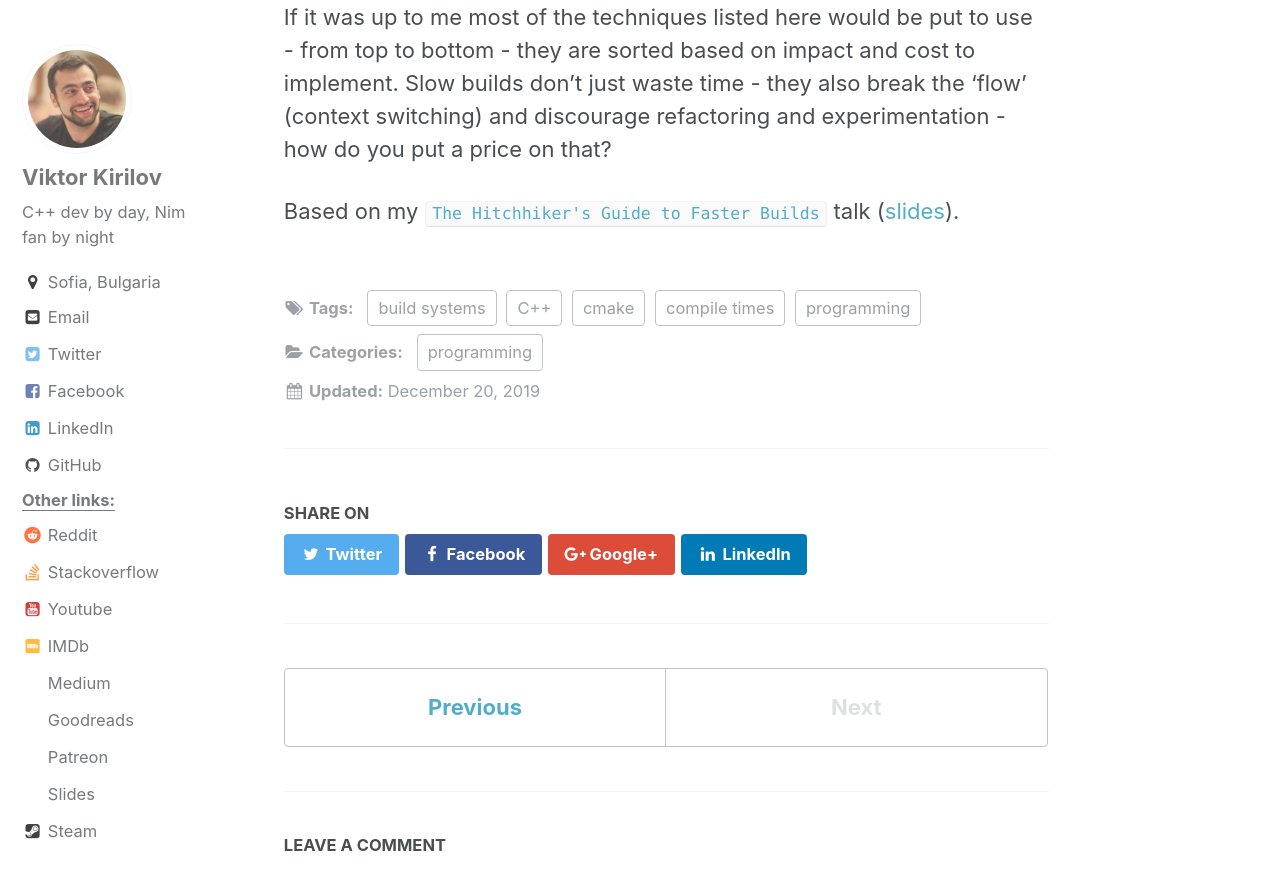
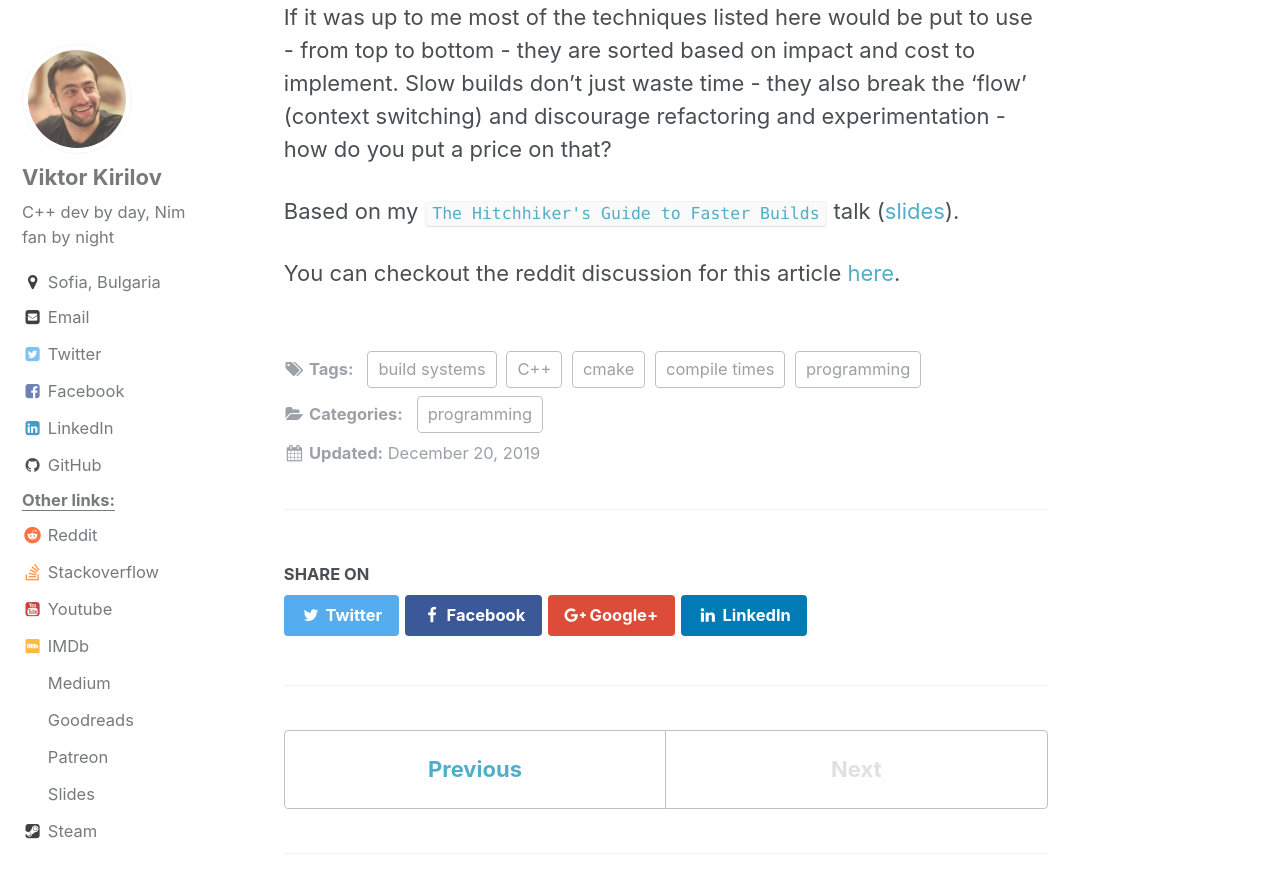
Before and after one commit to onqtam/onqtam.github.io, a Jekyll site: the page built from _posts/2019-12-20-pch-unity-cmake-3-16.md, in a window 1280 px wide and 900 px high, scrolled down 10150 px. Shown: the top 893 px of the window. Built offline with Jekyll 4.4.1, drawn with Linux system fonts in a browser that asks for light colours; comment, search, counter and statistics services are not loaded.

Commit message:
Update 2019-12-20-pch-unity-cmake-3-16.md

````diff
--- a/_posts/2019-12-20-pch-unity-cmake-3-16.md
+++ b/_posts/2019-12-20-pch-unity-cmake-3-16.md
@@ -141,3 +141,5 @@
 If it was up to me most of the techniques listed here would be put to use - from top to bottom - they are sorted based on impact and cost to implement. Slow builds don't just waste time - they also break the 'flow' (context switching) and discourage refactoring and experimentation - how do you put a price on that?
 
 Based on my [```The Hitchhiker's Guide to Faster Builds```](https://www.youtube.com/watch?v=anbOy47fBYI) talk ([slides](https://slides.com/onqtam/faster_builds)).
+
+You can checkout the reddit discussion for this article [here](https://www.reddit.com/r/cpp/comments/edaj7s/cmake_316_added_support_for_precompiled_headers/).
````
